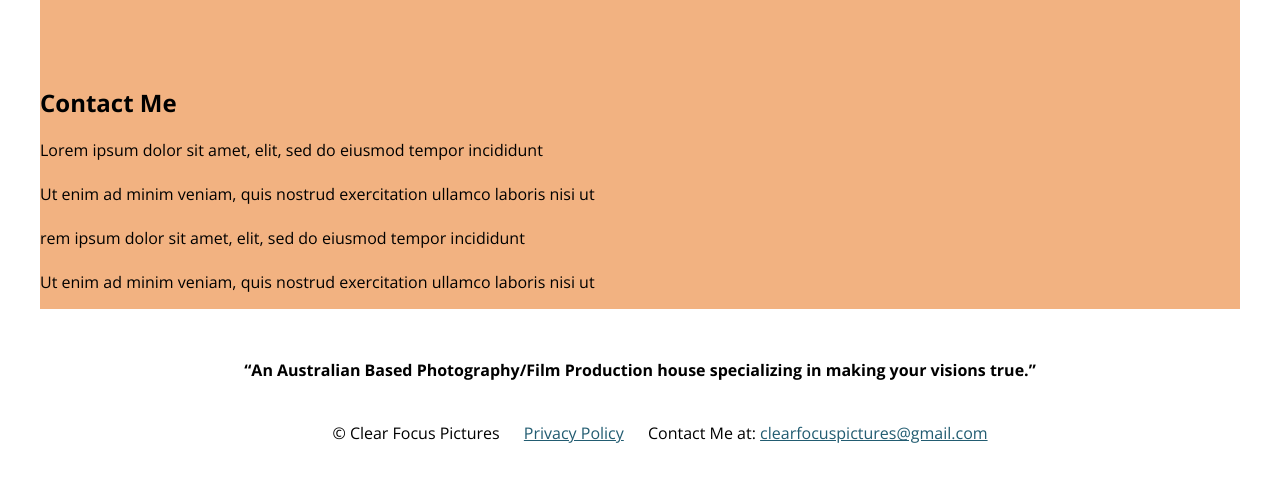
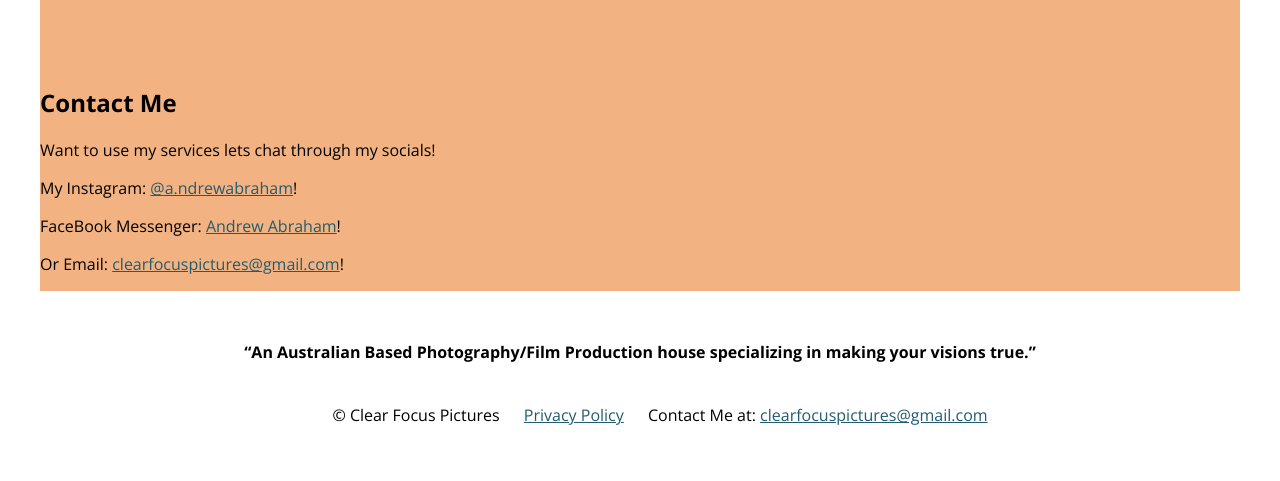
Before and after one commit to AKajma24/ClearFocusPictures, a plain HTML site: page contact.html in a window 1280 px wide. Shown: the part 167-648 px from the top of the page. Drawn offline with nearby package versions, Linux system fonts and the light colour scheme.

Commit message:
Update contact.html

```diff
--- a/contact.html
+++ b/contact.html
@@ -25,26 +25,20 @@
             </ul>
         </nav>
         <!--======= CONTENT AREA 1=======-->
-        <section>
+        <article id="contact">
             <h2>Contact Me</h2>
             <p>
-                Lorem ipsum dolor sit amet,
-
-                elit, sed do eiusmod tempor incididunt
-                <br>
-                <br>Ut enim ad minim veniam, quis nostrud exercitation
-
-                ullamco laboris nisi ut
-                <br>
-                <br>rem ipsum dolor sit amet,
-
-                elit, sed do eiusmod tempor incididunt
-                <br>
-                <br>Ut enim ad minim veniam, quis nostrud exercitation
-
-                ullamco laboris nisi ut
+                Want to use my services lets chat through my socials!
             </p>
-        </section>
+            <p>My Instagram: <a href="https://www.instagram.com/a.ndrewabraham/" title="Andrew's Instagram" rel="external" target="_blank">@a.ndrewabraham</a>!
+            </p>
+            <p>
+                FaceBook Messenger: <a href="https://www.facebook.com/andrew.abraham.794" title="Andrew's Facebook" rel="external" target="_blank"> Andrew Abraham</a>!
+            </p>
+            <p>
+                Or Email: <a href="mailto:clearfocuspictures@gmail.com">clearfocuspictures@gmail.com</a>!
+            </p>
+        </article>
         <!--=======FOOTER-BLOCKQUOTE=======-->
         <blockquote><b>
                 “An Australian Based Photography/Film Production house specializing in making your visions true.”
```
